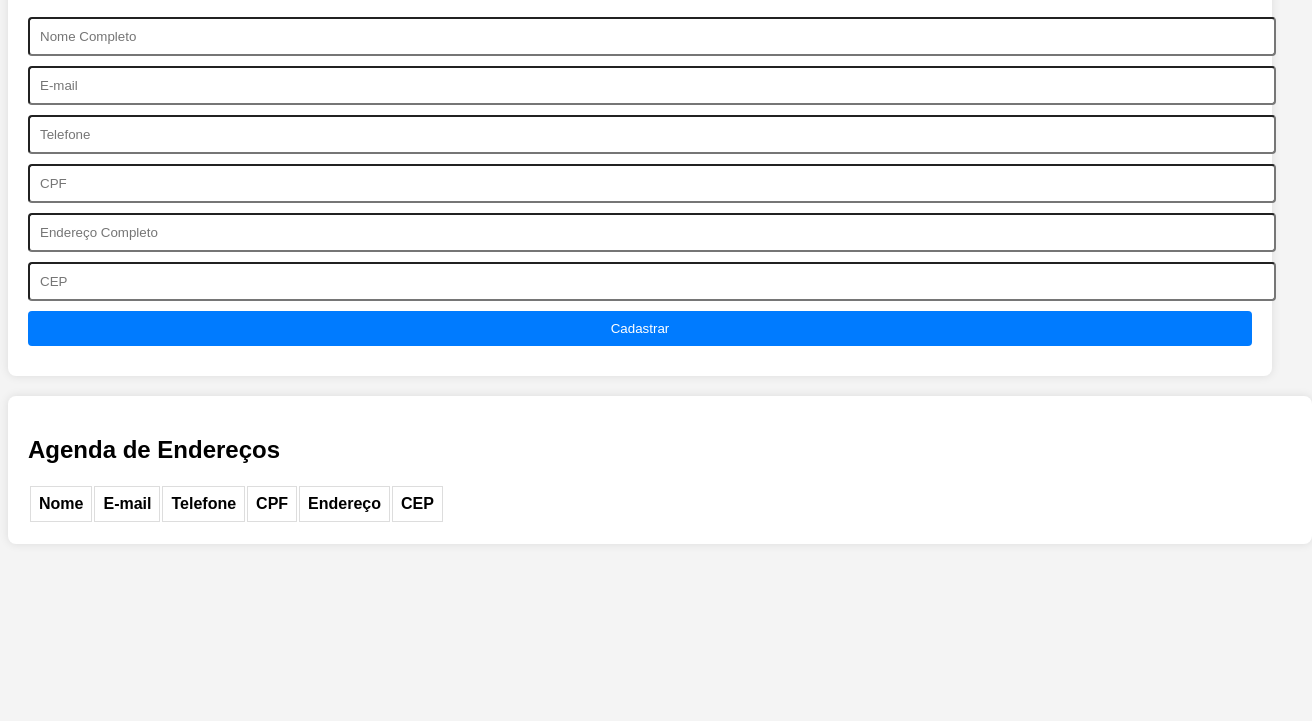
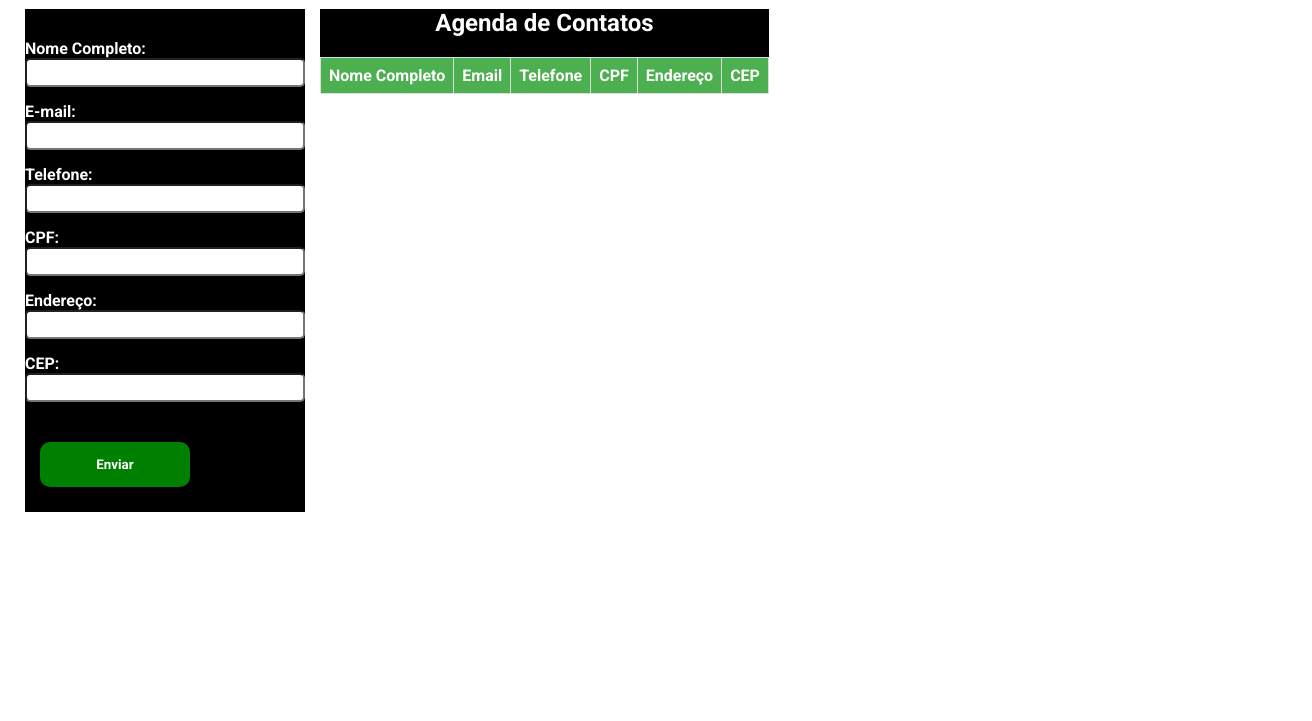
Before and after one commit to aprendiz0x/exercicio_plugin_jquery, a plain HTML site: page index.html in a window 1280 px wide. Shown: the part 79-800 px from the top of the page, 1312 px wide, since content can reach past the window. Drawn offline with nearby package versions, Linux system fonts and the light colour scheme.

Commit message:
enviar o certo agora

```diff
--- a/index.html
+++ b/index.html
@@ -2,121 +2,79 @@
 <html lang="pt-br">
 <head>
     <meta charset="UTF-8">
-    <title>Formulário de Cadastro</title>
     <script src="https://code.jquery.com/jquery-3.6.0.min.js"></script>
     <script src="https://cdnjs.cloudflare.com/ajax/libs/jquery.mask/1.14.16/jquery.mask.min.js"></script>
-    <style>
-        body {
-            font-family: Arial, sans-serif;
-            background-color: #f4f4f4;
-        }
-        .formulario, .tabela {
-            background-color: #fff;
-            padding: 20px;
-            border-radius: 8px;
-            box-shadow: 0 0 10px rgba(0, 0, 0, 0.1);
-            margin-bottom: 20px;
-        }
-        .formulario input, .formulario button {
-            display: block;
-            width: 100%;
-            padding: 10px;
-            margin: 10px 0;
-            border-radius: 4px;
-        }
-        .formulario button {
-            background-color: #007bff;
-            color: white;
-            border: none;
-            cursor: pointer;
-        }
-        .formulario button:hover {
-            background-color: #0056b3;
-        }
-        .tabela {
-            width: 100%;
-            border-collapse: collapse;
-        }
-        .tabela th, .tabela td {
-            text-align: left;
-            padding: 8px;
-            border: 1px solid #ddd;
-        }
-        .tabela tr:nth-child(even) {
-            background-color: #f2f2f2;
-        }
-    </style>
+    <script src="https://cdnjs.cloudflare.com/ajax/libs/jquery-validate/1.19.3/jquery.validate.min.js"></script>
+    <link rel="preconnect" href="https://fonts.googleapis.com">
+    <link rel="preconnect" href="https://fonts.gstatic.com" crossorigin>
+    <link href="https://fonts.googleapis.com/css2?family=Roboto:wght@300;700&display=swap" rel="stylesheet">
+    <link rel="stylesheet" type="text/css" href="main.css" />
+    <meta name="viewport" content="width=device-width, initial-scale=1.0">
+    <title>Formulário de Cadastro</title>
 </head>
 <body>
-    <div class="formulario">
-        <h2>Cadastro</h2>
-        <form id="formCadastro">
-            <input type="text" id="nome" placeholder="Nome Completo">
-            <input type="email" id="email" placeholder="E-mail">
-            <input type="text" id="telefone" placeholder="Telefone">
-            <input type="text" id="cpf" placeholder="CPF">
-            <input type="text" id="endereco" placeholder="Endereço Completo">
-            <input type="text" id="cep" placeholder="CEP">
-            <button type="submit">Cadastrar</button>
+    <header>
+        <div class="container">
+            <h1> Formulário de Cadastro </h1>
+        </div>
+    </header>
+   <div class="separador">
+    <section calss="formulario">
+        <form>
+            <div class="elementosForm">
+                <label for="nomeCompleto">Nome Completo:</label>
+                <input type="text" id="nomeCompleto" name="nomeCompleto">
+            </div>
+
+            <div class="elementosForm">
+                <label for="email">E-mail:</label>
+                <input type="text" id="email" name="email">
+            </div>
+
+            <div class="elementosForm">
+                <label for="telefone">Telefone:</label>
+                <input type="text" id="telefone" name="telefone">
+            </div>
+
+            <div class="elementosForm">
+                <label for="cpf">CPF:</label>
+                <input type="text" id="cpf" name="cpf">
+            </div>
+
+            <div class="elementosForm">
+                <label for="endereco">Endereço:</label>
+                <input type="text" id="endereco" name="endereco">
+            </div>
+
+            <div class="elementosForm">
+                <label for="cep">CEP:</label>
+                <input type="text" id="cep" name="cep">
+            </div>
+            <button type="submit">Enviar</button>
         </form>
-    </div>
-    <div class="tabela">
-        <h2>Agenda de Endereços</h2>
-        <table id="tabelaCadastro">
+    </section>
+    <section class="agenda">
+        <div class="container">
+            <h2> Agenda de Contatos</h2>
+            <table class="tabela-cadastro">
+                <thead>
                     <tr>
-                <th>Nome</th>
-                <th>E-mail</th>
+                        <th>Nome Completo</th>
+                        <th>Email</th>
                         <th>Telefone</th>
                         <th>CPF</th>
                         <th>Endereço</th>
                         <th>CEP</th>
                     </tr>
+                </thead>
+                <tbody>
+                    <!-- As linhas da tabela serão adicionadas aqui -->
+                </tbody>
             </table>
         </div>
+    </section>
+   </div>
 
-    <script>
-        $(document).ready(function() {
-            $('#telefone').mask('(00) 00000-0000');
-            $('#cpf').mask('000.000.000-00');
-            $('#cep').mask('00000-000');
-            $('#formCadastro').submit(function(e) {
-                e.preventDefault();
-                var nome = $('#nome').val();
-                var email = $('#email').val();
-                var telefone = $('#telefone').val();
-                var cpf = $('#cpf').val();
-                var endereco = $('#endereco').val();
-                var cep = $('#cep').val();
-
-                $('#tabelaCadastro').append('<tr><td>' + nome + '</td><td>' + email + '</td><td>' + telefone + '</td><td>' + cpf + '</td><td>' + endereco + '</td><td>' + cep + '</td></tr>');
-
-                $('#formCadastro')[0].reset();
-            });
-        });
-    </script>
-
-
-    <script>
-        $(document).ready(function() {
-            $('#telefone').mask('(00) 00000-0000');
-            $('#cpf').mask('000.000.000-00');
-            $('#cep').mask('00000-000');
-
-            $('#formCadastro').submit(function(e) {
-                e.preventDefault();
-                var nome = $('#nome').val();
-                var email = $('#email').val();
-                var telefone = $('#telefone').val();
-                var cpf = $('#cpf').val();
-                var endereco = $('#endereco').val();
-                var cep = $('#cep').val();
-
-                $('#tabelaCadastro').append('<tr><td>' + nome + '</td><td>' + email + '</td><td>' + telefone + '</td><td>' + cpf + '</td><td>' + endereco + '</td><td>' + cep + '</td></tr>');
-
-                $('#formCadastro')[0].reset();
-            });
-        });
-    </script>
-
+<script src="main.js"></script>
 </body>
 </html>
--- /dev/null
+++ b/main.css
@@ -0,0 +1,84 @@
+* {
+    margin: 0;
+    padding: 0;
+    box-sizing: border-box;
+    font-family: Roboto, sans-serif;
+}
+
+header {
+    margin: 25px 25px;
+}
+.separador {
+    display: flex;
+}
+.container {
+    background-color: black;
+    color: white;
+    text-align: center;
+}
+
+.formulario {
+    max-width: 400px;
+    width: 100%;
+}
+
+
+form {
+    margin-left: 25px;
+    padding-top: 15px;
+    background-color: black;
+    color: white;
+}
+
+form label {
+    font-weight: bold;
+    color: white;
+}
+
+form input {
+    display: block;
+    padding: 5px;
+    text-align: center;
+    border-radius: 5px;
+    width: 280px;
+}
+
+form button {
+    background-color: green;
+    color: white;
+    padding: 15px;
+    border: none;
+    border-radius: 10px;
+    margin: 25px 15px;
+    width: 150px;
+    font-weight: bold;
+}
+
+.elementosForm {
+    margin: 15px 0;
+}
+
+.agenda {
+    margin-left: 15px;
+    max-width: 100%;
+}
+.tabela-cadastro {
+    width: 100%;
+    border-collapse: collapse;
+    margin: 20px 0;
+}
+.tabela-cadastro thead {
+    background-color: #4CAF50;
+    color: white;
+}
+.tabela-cadastro th, .tabela-cadastro td {
+    text-align: left;
+    padding: 8px;
+    border: 1px solid #ddd;
+}
+.tabela-cadastro tr:nth-child(even) {
+    background-color: #000;
+}
+.tabela-cadastro tr:hover {
+    background-color: #000;
+}
--- /dev/null
+++ b/main.js
@@ -0,0 +1,45 @@
+$(document).ready(function() {
+    $('#telefone').mask('(00) 00000-0000');
+    $('#cpf').mask('000.000.000-00');
+    $('#cep').mask('00000-000');
+
+    $("form").validate({
+        rules: {
+            nomeCompleto: "required",
+            email: {
+                required: true,
+                email: true
+            },
+            telefone: "required",
+            cpf: "required",
+            endereco: "required",
+            cep: "required"
+        },
+        messages: {
+            nomeCompleto: "Por favor, insira seu nome completo",
+            email: {
+                required: "Por favor, insira um endereço de email",
+                email: "Por favor, insira um endereço de email válido"
+            },
+            telefone: "Por favor, insira seu telefone",
+            cpf: "Por favor, insira seu CPF",
+            endereco: "Por favor, insira seu endereço",
+            cep: "Por favor, insira seu CEP"
+        },
+        submitHandler: function(form) {
+            var nomeCompleto = $('#nomeCompleto').val();
+            var email = $('#email').val();
+            var telefone = $('#telefone').val();
+            var cpf = $('#cpf').val();
+            var endereco = $('#endereco').val();
+            var cep = $('#cep').val();
+
+            var novaLinha = '<tr style="display:none;"><td>' + nomeCompleto + '</td><td>' + email + '</td><td>' + telefone + '</td><td>' + cpf + '</td><td>' + endereco + '</td><td>' + cep + '</td></tr>';
+
+            $('.tabela-cadastro tbody').append(novaLinha);
+            $('.tabela-cadastro tr:last').slideToggle('slow');
+
+            form.reset();
+        }
+    });
+});
```
Lines whose indentation alone changed are shown as unchanged.
